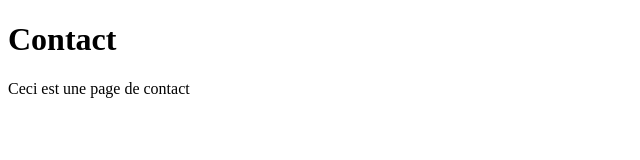
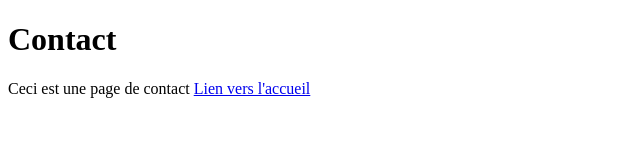
Before and after one commit to Soovae/projetac, a plain HTML site: page contact.html in a window 1280 px wide. Shown: the whole page, without its empty margins (0-640 px from the left). Drawn offline with Linux system fonts and the light colour scheme.

Commit message:
ajout du lien vers la page accueil

```diff
--- a/contact.html
+++ b/contact.html
@@ -12,6 +12,7 @@
 
     Ceci est une page de contact
 
+    <a href="accueil.html">Lien vers l'accueil</a>
 
 
 </body>
```
